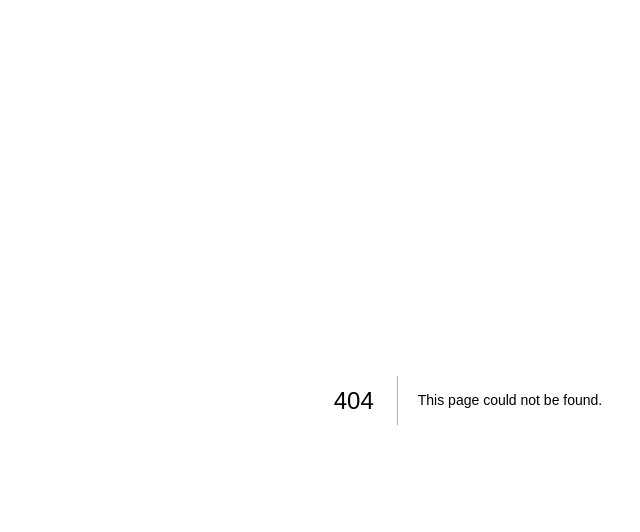
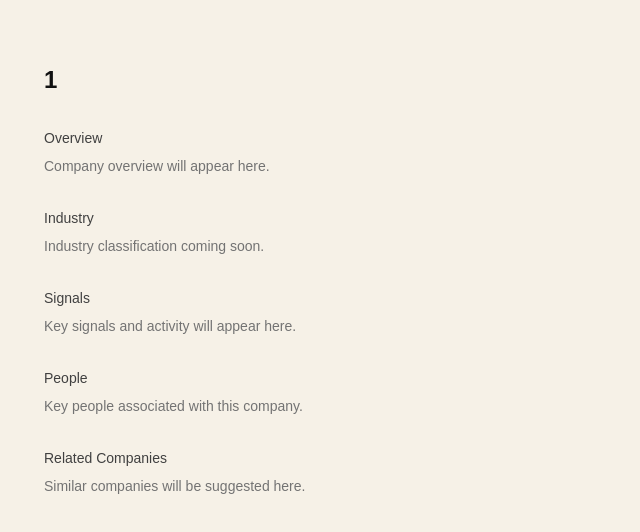
Before and after one commit to r-nepomuceno/untitled-project, a Next.js app: page /company/1 in a window 1280 px wide. Before the commit this address had no page. Shown: the top 532 px of the page, without its empty margins (172-812 px from the left). Built offline with nearby package versions, Linux system fonts and the light colour scheme; a web font is replaced by a local one.

Commit message:
feat(company): add slugify function for company links and group companies by industry on search page

```diff
--- /dev/null
+++ b/app/company/[slug]/page.tsx
@@ -0,0 +1,52 @@
+type Props = {
+  params: { slug: string };
+};
+
+export default function CompanyPage({ params }: Props) {
+  const name = params.slug.replace(/-/g, " ");
+
+  return (
+    <div className="max-w-4xl mx-auto px-6 py-16">
+      <h1 className="text-2xl font-semibold capitalize mb-8">
+        {name}
+      </h1>
+
+      <div className="space-y-8 text-sm text-neutral-700">
+        <section>
+          <h2 className="font-medium mb-2">Overview</h2>
+          <p className="text-neutral-500">
+            Company overview will appear here.
+          </p>
+        </section>
+
+        <section>
+          <h2 className="font-medium mb-2">Industry</h2>
+          <p className="text-neutral-500">
+            Industry classification coming soon.
+          </p>
+        </section>
+
+        <section>
+          <h2 className="font-medium mb-2">Signals</h2>
+          <p className="text-neutral-500">
+            Key signals and activity will appear here.
+          </p>
+        </section>
+
+        <section>
+          <h2 className="font-medium mb-2">People</h2>
+          <p className="text-neutral-500">
+            Key people associated with this company.
+          </p>
+        </section>
+
+        <section>
+          <h2 className="font-medium mb-2">Related Companies</h2>
+          <p className="text-neutral-500">
+            Similar companies will be suggested here.
+          </p>
+        </section>
+      </div>
+    </div>
+  );
+}
--- a/app/search/page.tsx
+++ b/app/search/page.tsx
@@ -50,6 +50,16 @@ export default async function Page({
   const industries = data.industries ?? [];
   const signals = data.signals ?? [];
 
+  const companiesByIndustry = companies.reduce(
+    (acc, company) => {
+      const key = company.industry ?? "Other";
+      if (!acc[key]) acc[key] = [];
+      acc[key].push(company);
+      return acc;
+    },
+    {} as Record<string, typeof companies>
+  );
+
   const hasResults =
     companies.length || industries.length || signals.length;
 
@@ -98,6 +108,14 @@ export default async function Page({
               Companies
             </h2>
 
+            <div className="space-y-8">
+              {Object.entries(companiesByIndustry).map(
+                ([industry, companies]) => (
+                  <section key={industry}>
+                    <h3 className="text-sm font-medium mb-3 text-neutral-700">
+                      {industry}
+                    </h3>
+
                     <div className="grid grid-cols-1 sm:grid-cols-2 gap-4">
                       {companies.map((company) => (
                         <CompanyCard
@@ -108,6 +126,10 @@ export default async function Page({
                         />
                       ))}
                     </div>
+                  </section>
+                )
+              )}
+            </div>
           </div>
         </div>
       )}
--- a/components/CompanyCard.tsx
+++ b/components/CompanyCard.tsx
@@ -1,3 +1,9 @@
+const slugify = (name: string) =>
+  name
+    .toLowerCase()
+    .replace(/[^a-z0-9]+/g, "-")
+    .replace(/(^-|-$)/g, "");
+
 type Props = {
   name: string;
   industry?: string;
@@ -10,7 +16,10 @@ export default function CompanyCard({
   signalCount,
 }: Props) {
   return (
-    <div className="rounded-lg border border-neutral-200 bg-white p-4 transition hover:border-neutral-300">
+    <a
+      href={`/company/${slugify(name)}`}
+      className="block rounded-lg border border-neutral-200 bg-white p-4 transition hover:border-neutral-300 hover:shadow-sm"
+    >
       <div className="flex items-start justify-between gap-2">
         <div>
           <h3 className="text-sm font-semibold text-neutral-900">
@@ -29,6 +38,6 @@ export default function CompanyCard({
           </span>
         )}
       </div>
-    </div>
+    </a>
   );
 }
```
Lines whose indentation alone changed are shown as unchanged.
